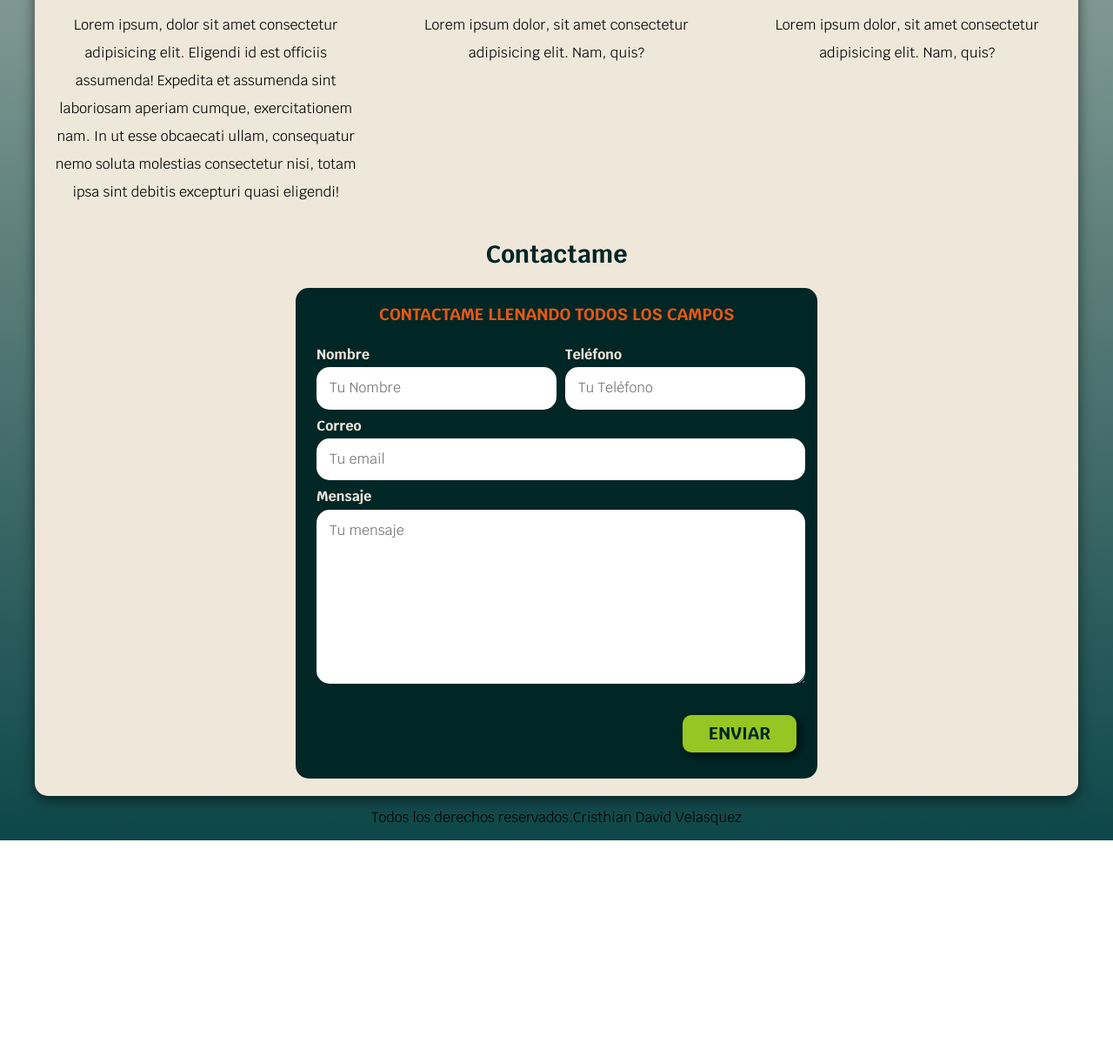
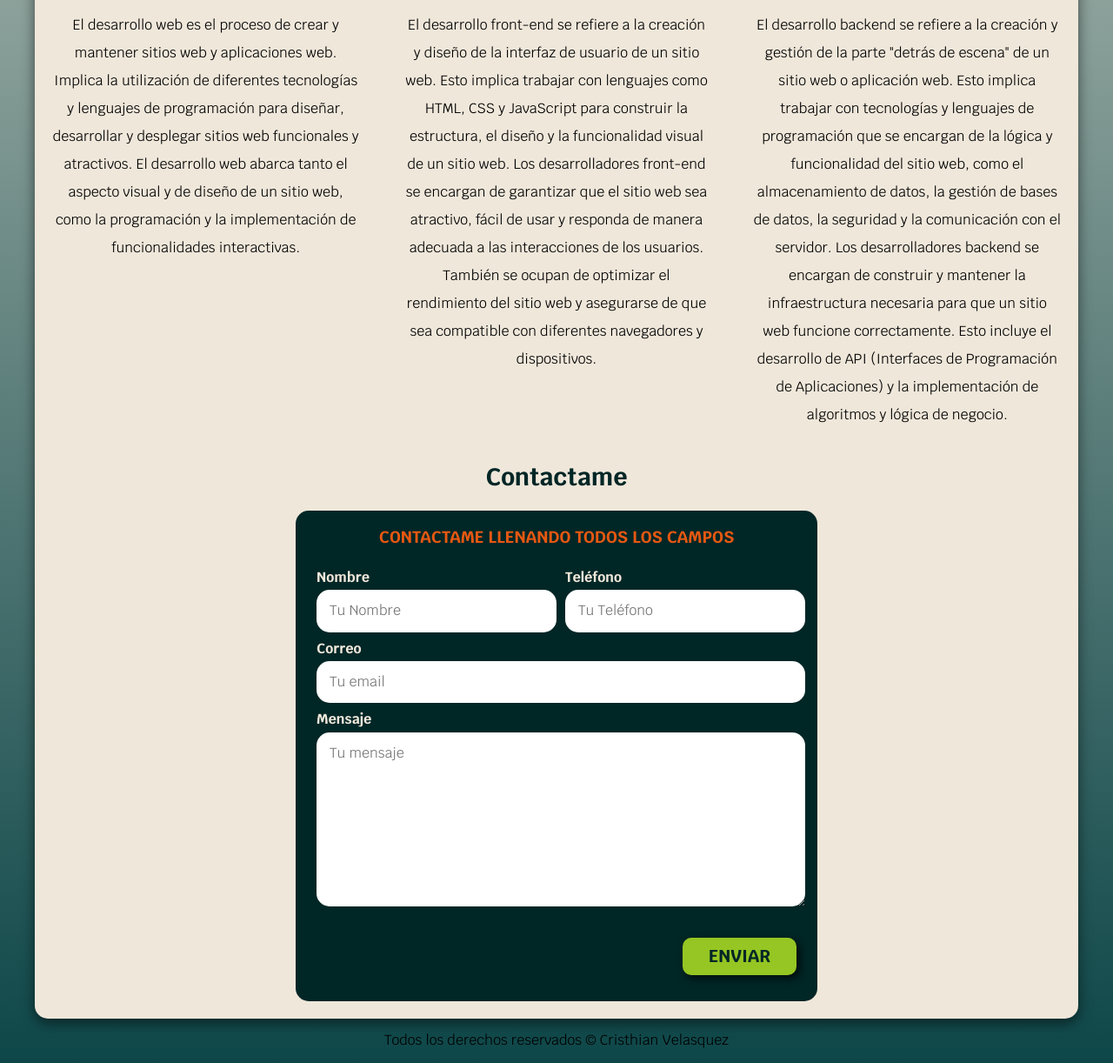
Before and after one commit to SrodinApp/primerProyectoWeb, a plain HTML site: page index.html in a window 1280 px wide. Shown: the part 954-2176 px from the top of the page at 87% size. Before the commit the page ends 1920 px from the top, so only its background shows below. Drawn offline with nearby package versions, Linux system fonts and the light colour scheme.

Commit message:
añadir texto y copy

```diff
--- a/index.html
+++ b/index.html
@@ -65,7 +65,7 @@
                         <path d="M9.5 10l1 4l1.5 -4l1.5 4l1 -4" />
                     </svg>
                 </div>
-                <p>Lorem ipsum, dolor sit amet consectetur adipisicing elit. Eligendi id est officiis assumenda! Expedita et assumenda sint laboriosam aperiam cumque, exercitationem nam. In ut esse obcaecati ullam, consequatur nemo soluta molestias consectetur nisi, totam ipsa sint debitis excepturi quasi eligendi!</p>
+                <p>El desarrollo web es el proceso de crear y mantener sitios web y aplicaciones web. Implica la utilización de diferentes tecnologías y lenguajes de programación para diseñar, desarrollar y desplegar sitios web funcionales y atractivos. El desarrollo web abarca tanto el aspecto visual y de diseño de un sitio web, como la programación y la implementación de funcionalidades interactivas.</p>
             </section>
 
             <section class="servicio">
@@ -78,7 +78,7 @@
                         <path d="M8 4l0 4" />
                     </svg>
                 </div>
-                <p>Lorem ipsum dolor, sit amet consectetur adipisicing elit. Nam, quis?</p>
+                <p>El desarrollo front-end se refiere a la creación y diseño de la interfaz de usuario de un sitio web. Esto implica trabajar con lenguajes como HTML, CSS y JavaScript para construir la estructura, el diseño y la funcionalidad visual de un sitio web. Los desarrolladores front-end se encargan de garantizar que el sitio web sea atractivo, fácil de usar y responda de manera adecuada a las interacciones de los usuarios. También se ocupan de optimizar el rendimiento del sitio web y asegurarse de que sea compatible con diferentes navegadores y dispositivos.</p>
             </section>
 
             <section class="servicio">
@@ -99,7 +99,7 @@
                         <path d="M12 9l0 3" />
                     </svg>
                 </div>
-                <p>Lorem ipsum dolor, sit amet consectetur adipisicing elit. Nam, quis?</p>
+                <p>El desarrollo backend se refiere a la creación y gestión de la parte "detrás de escena" de un sitio web o aplicación web. Esto implica trabajar con tecnologías y lenguajes de programación que se encargan de la lógica y funcionalidad del sitio web, como el almacenamiento de datos, la gestión de bases de datos, la seguridad y la comunicación con el servidor. Los desarrolladores backend se encargan de construir y mantener la infraestructura necesaria para que un sitio web funcione correctamente. Esto incluye el desarrollo de API (Interfaces de Programación de Aplicaciones) y la implementación de algoritmos y lógica de negocio.</p>
             </section>
         </div>
 
@@ -140,7 +140,7 @@
     </main>
 
     <footer class="footer">
-        <p>Todos los derechos reservados.Cristhian David Velasquez</p>
+        <p>Todos los derechos reservados &copy; Cristhian Velasquez</p>
     </footer>
 </body>
 </html>
```
